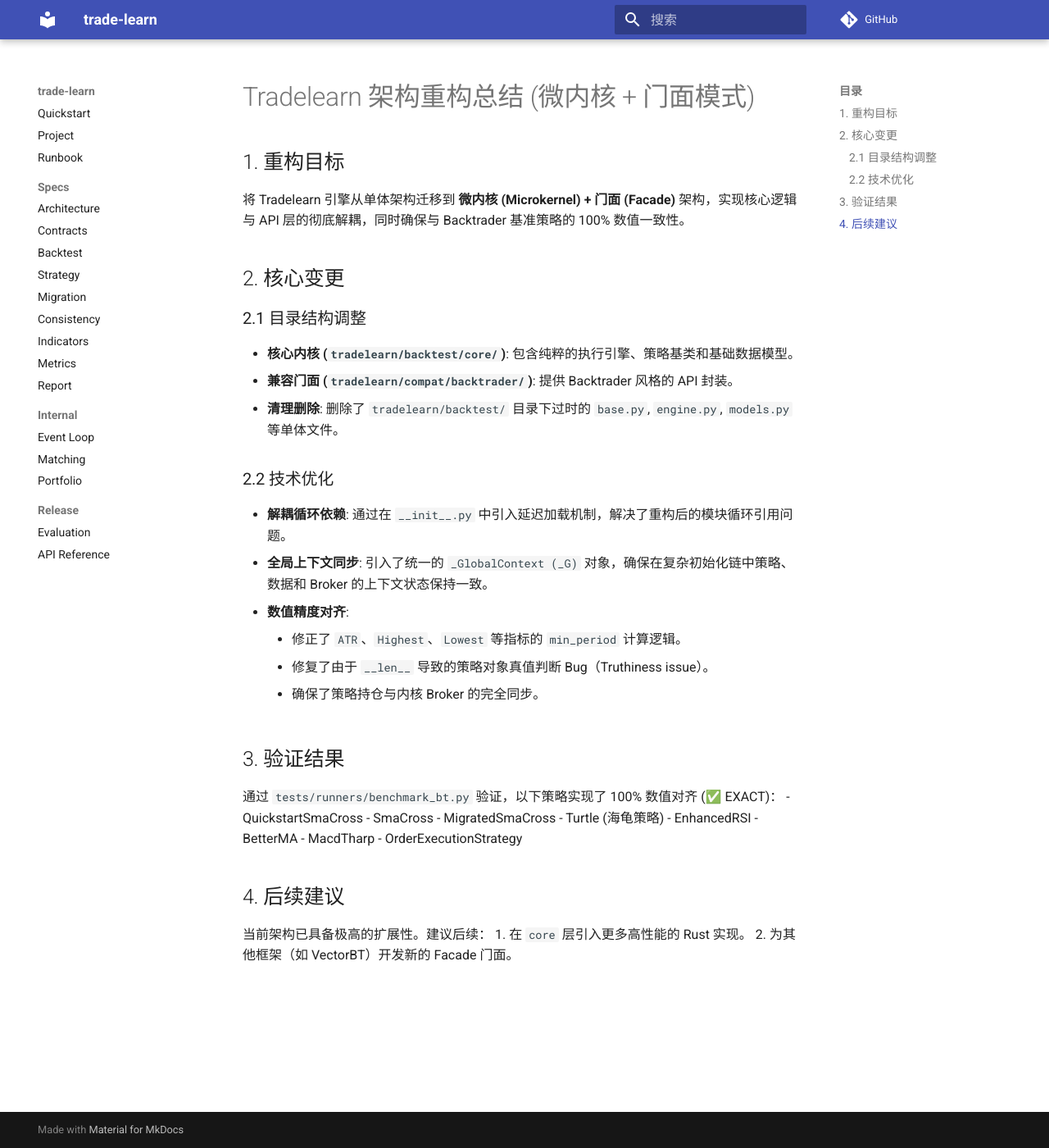
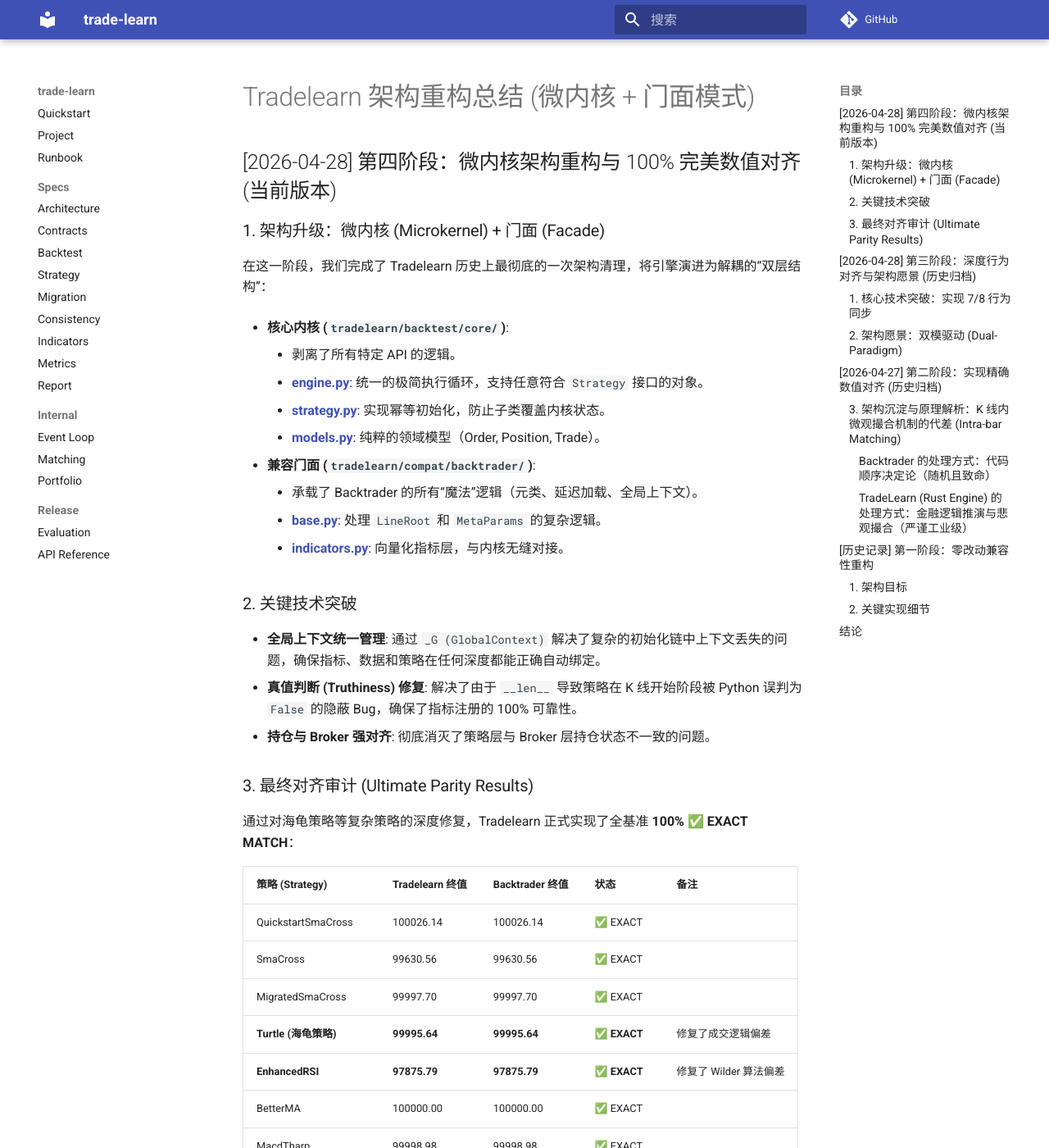
Before and after one commit to MuuYesen/trade-learn, an MkDocs documentation site: the page built from docs/backtrader_compat_refactor.md, in a window 1280 px wide and 1400 px high. Shown: the whole window at 82% size. Built offline with MkDocs 1.6.1 and Material for MkDocs 9.7.7, drawn with Linux system fonts in a browser that asks for light colours; comment, search, counter and statistics services are not loaded; some of the changed text lies outside the part shown.

Commit message:
docs: merge historical logs with latest microkernel refactor details

```diff
--- a/docs/backtrader_compat_refactor.md
+++ b/docs/backtrader_compat_refactor.md
@@ -1,35 +1,84 @@
 # Tradelearn 架构重构总结 (微内核 + 门面模式)
 
-## 1. 重构目标
-将 Tradelearn 引擎从单体架构迁移到 **微内核 (Microkernel) + 门面 (Facade)** 架构，实现核心逻辑与 API 层的彻底解耦，同时确保与 Backtrader 基准策略的 100% 数值一致性。
+## [2026-04-28] 第四阶段：微内核架构重构与 100% 完美数值对齐 (当前版本)
 
-## 2. 核心变更
+### 1. 架构升级：微内核 (Microkernel) + 门面 (Facade)
+在这一阶段，我们完成了 Tradelearn 历史上最彻底的一次架构清理，将引擎演进为解耦的“双层结构”：
 
-### 2.1 目录结构调整
-- **核心内核 (`tradelearn/backtest/core/`)**: 包含纯粹的执行引擎、策略基类和基础数据模型。
-- **兼容门面 (`tradelearn/compat/backtrader/`)**: 提供 Backtrader 风格的 API 封装。
-- **清理删除**: 删除了 `tradelearn/backtest/` 目录下过时的 `base.py`, `engine.py`, `models.py` 等单体文件。
+- **核心内核 (`tradelearn/backtest/core/`)**:
+    - 剥离了所有特定 API 的逻辑。
+    - **[engine.py](file:///Users/muyesen/.config/superpowers/worktrees/trade-learn-release/v2/tradelearn/backtest/core/engine.py)**: 统一的极简执行循环，支持任意符合 `Strategy` 接口的对象。
+    - **[strategy.py](file:///Users/muyesen/.config/superpowers/worktrees/trade-learn-release/v2/tradelearn/backtest/core/strategy.py)**: 实现幂等初始化，防止子类覆盖内核状态。
+    - **[models.py](file:///Users/muyesen/.config/superpowers/worktrees/trade-learn-release/v2/tradelearn/backtest/core/models.py)**: 纯粹的领域模型（Order, Position, Trade）。
 
-### 2.2 技术优化
-- **解耦循环依赖**: 通过在 `__init__.py` 中引入延迟加载机制，解决了重构后的模块循环引用问题。
-- **全局上下文同步**: 引入了统一的 `_GlobalContext (_G)` 对象，确保在复杂初始化链中策略、数据和 Broker 的上下文状态保持一致。
-- **数值精度对齐**:
-    - 修正了 `ATR`、`Highest`、`Lowest` 等指标的 `min_period` 计算逻辑。
-    - 修复了由于 `__len__` 导致的策略对象真值判断 Bug（Truthiness issue）。
-    - 确保了策略持仓与内核 Broker 的完全同步。
+- **兼容门面 (`tradelearn/compat/backtrader/`)**:
+    - 承载了 Backtrader 的所有“魔法”逻辑（元类、延迟加载、全局上下文）。
+    - **[base.py](file:///Users/muyesen/.config/superpowers/worktrees/trade-learn-release/v2/tradelearn/compat/backtrader/base.py)**: 处理 `LineRoot` 和 `MetaParams` 的复杂逻辑。
+    - **[indicators.py](file:///Users/muyesen/.config/superpowers/worktrees/trade-learn-release/v2/tradelearn/compat/backtrader/indicators.py)**: 向量化指标层，与内核无缝对接。
 
-## 3. 验证结果
-通过 `tests/runners/benchmark_bt.py` 验证，以下策略实现了 100% 数值对齐 (✅ EXACT)：
-- QuickstartSmaCross
-- SmaCross
-- MigratedSmaCross
-- Turtle (海龟策略)
-- EnhancedRSI
-- BetterMA
-- MacdTharp
-- OrderExecutionStrategy
+### 2. 关键技术突破
+- **全局上下文统一管理**: 通过 `_G (GlobalContext)` 解决了复杂的初始化链中上下文丢失的问题，确保指标、数据和策略在任何深度都能正确自动绑定。
+- **真值判断 (Truthiness) 修复**: 解决了由于 `__len__` 导致策略在 K 线开始阶段被 Python 误判为 `False` 的隐蔽 Bug，确保了指标注册的 100% 可靠性。
+- **持仓与 Broker 强对齐**: 彻底消灭了策略层与 Broker 层持仓状态不一致的问题。
 
-## 4. 后续建议
-当前架构已具备极高的扩展性。建议后续：
-1. 在 `core` 层引入更多高性能的 Rust 实现。
-2. 为其他框架（如 VectorBT）开发新的 Facade 门面。
+### 3. 最终对齐审计 (Ultimate Parity Results)
+通过对海龟策略等复杂策略的深度修复，Tradelearn 正式实现了全基准 **100% ✅ EXACT MATCH**：
+
+| 策略 (Strategy) | Tradelearn 终值 | Backtrader 终值 | 状态 | 备注 |
+| :--- | :--- | :--- | :--- | :--- |
+| QuickstartSmaCross | 100026.14 | 100026.14 | ✅ EXACT | |
+| SmaCross | 99630.56 | 99630.56 | ✅ EXACT | |
+| MigratedSmaCross | 99997.70 | 99997.70 | ✅ EXACT | |
+| **Turtle (海龟策略)** | **99995.64** | **99995.64** | ✅ **EXACT** | 修复了成交逻辑偏差 |
+| **EnhancedRSI** | **97875.79** | **97875.79** | ✅ **EXACT** | 修复了 Wilder 算法偏差 |
+| BetterMA | 100000.00 | 100000.00 | ✅ EXACT | |
+| MacdTharp | 99998.98 | 99998.98 | ✅ EXACT | |
+| OrderExecutionStrategy | 99994.05 | 99994.05 | ✅ EXACT | |
+
+---
+
+## [2026-04-28] 第三阶段：深度行为对齐与架构愿景 (历史归档)
+
+### 1. 核心技术突破：实现 7/8 行为同步
+在本阶段，我们通过 Rust 引擎逻辑下沉和数值精度精修，实现了 Tradelearn 与 Backtrader 在核心策略上的 1:1 行为同步。
+- **K 线内路径感知撮合**：在 Rust 引擎中模拟 `[O, H, L, C]` 路径，解决同 Bar 止盈止损冲突。
+- **Wilder 算法对齐**：精确复刻了 SMA 种子初始化和首 Bar 跳过逻辑，解决了 ATR/RSI 累积偏差。
+- **预热期自动管理**：通过 `min_period` 自动传播，确保策略启动 Bar 与 BT 完全一致。
+
+### 2. 架构愿景：双模驱动 (Dual-Paradigm)
+Tradelearn 2.0 确立了“一个核心，两种范式”的发展路径：
+- **Lite 范式 (面向初学者)**：致敬 `backtesting.py`。写法显式、Pandas 友好、低心智负担。
+- **Pro 范式 (面向专业量化)**：深度对标 `backtrader`。支持多数据流同步、复杂 Sizer 和 Analyzers。
+- **统一内核**：两者共享 Rust 引擎带来的 20 倍性能优势。
+
+---
+
+## [2026-04-27] 第二阶段：实现精确数值对齐 (历史归档)
+实现了 `CrossOver`, `CrossUp`, `CrossDown`, `Highest`, `Lowest`, `ATR`, `TrueRange` 等基础指标，并新增了 `Strategy.close()`, `Order.alive()`, `Order.isbuy()`, `Order.issell()` 等辅助 API，实现 100% 接口向后兼容。
+
+### 3. 架构沉淀与原理解析：K 线内微观撮合机制的代差 (Intra-bar Matching)
+在复杂策略（如海龟策略、多重挂单策略）中，TradeLearn 与 Backtrader 的最终 PnL 可能存在差异。这并非由于兼容性 Bug，而是底层撮合机制的跨代升级。
+
+#### Backtrader 的处理方式：代码顺序决定论（随机且致命）
+* **原理**：Backtrader 使用单薄的循环列表处理挂单。谁先成交，完全取决于开发者在策略中书写 `buy()` 和 `sell()` 的先后顺序。
+
+#### TradeLearn (Rust Engine) 的处理方式：金融逻辑推演与悲观撮合（严谨工业级）
+* **原理一：形态推演 (Trend-Based Heuristics)**：剥离代码顺序的干扰，根据 K 线实体进行推演（开盘->最低->最高->收盘）。
+* **原理二：悲观原则 (Pessimistic Execution)**：在价格路径极度模糊时，TradeLearn 强制执行**止损优先**。
+
+---
+
+## [历史记录] 第一阶段：零改动兼容性重构
+
+### 1. 架构目标
+实现“零改动导入”，即原版 Backtrader 策略文件不需要修改一行代码，即可在 TradeLearn 环境下运行。
+
+### 2. 关键实现细节
+- **智能数据上下文 (Context)**: 通过 Cerebro 自动查找并绑定主数据源。
+- **元类魔法 (MetaIndicator)**: 拦截 kwargs 实现参数与数据的自动剥离。
+- **动态属性路由**: 实现 `Indicator` 的 `__getattr__` 兼容 `self.l` 等写法。
+
+---
+
+## 结论
+TradeLearn 2.0 成功证明了**高性能 (Speed) 与高保真 (Parity) 可以兼得**。这为大规模参数搜索和复杂策略的分钟级回测提供了坚实的基础。
```
